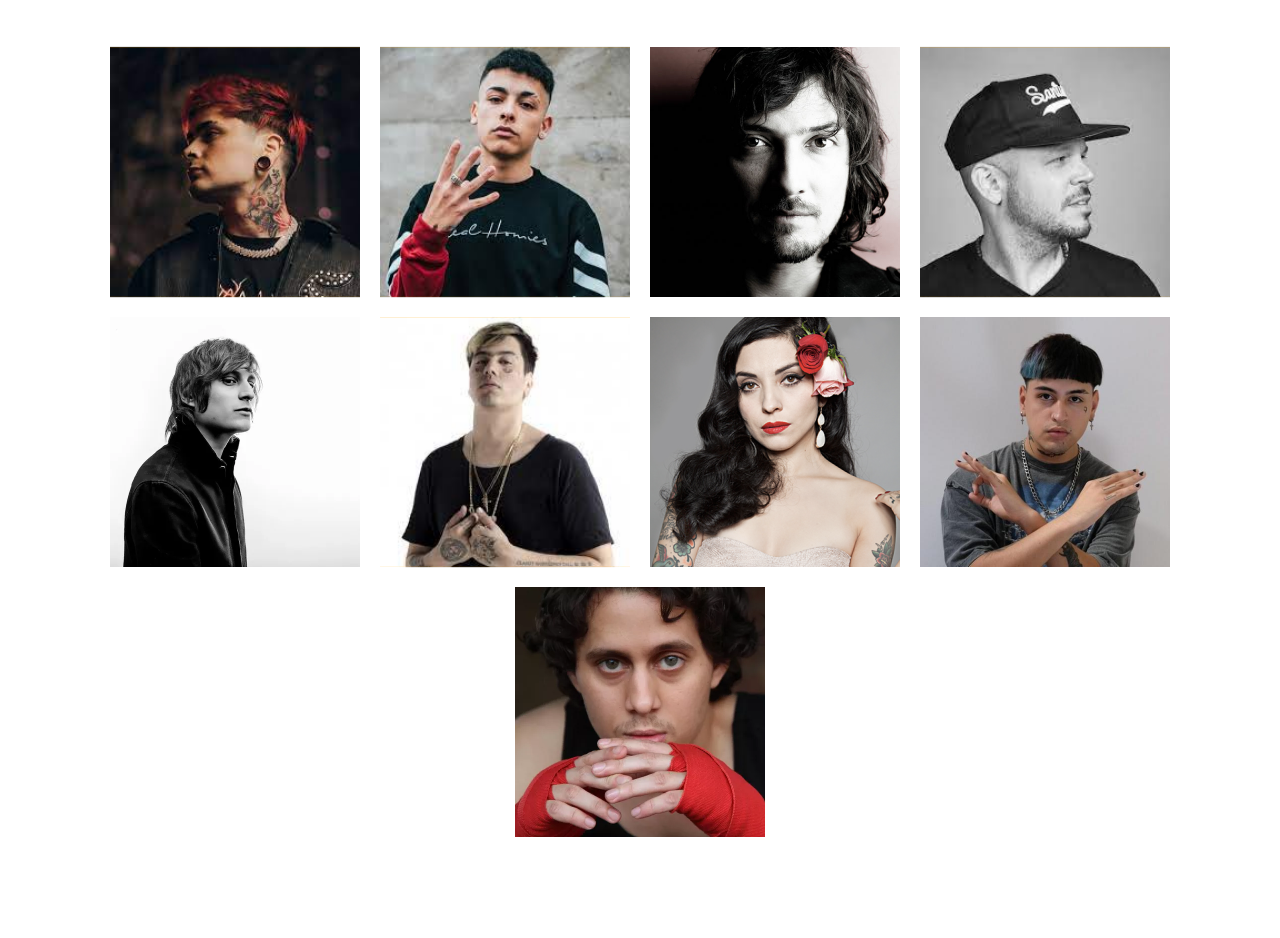
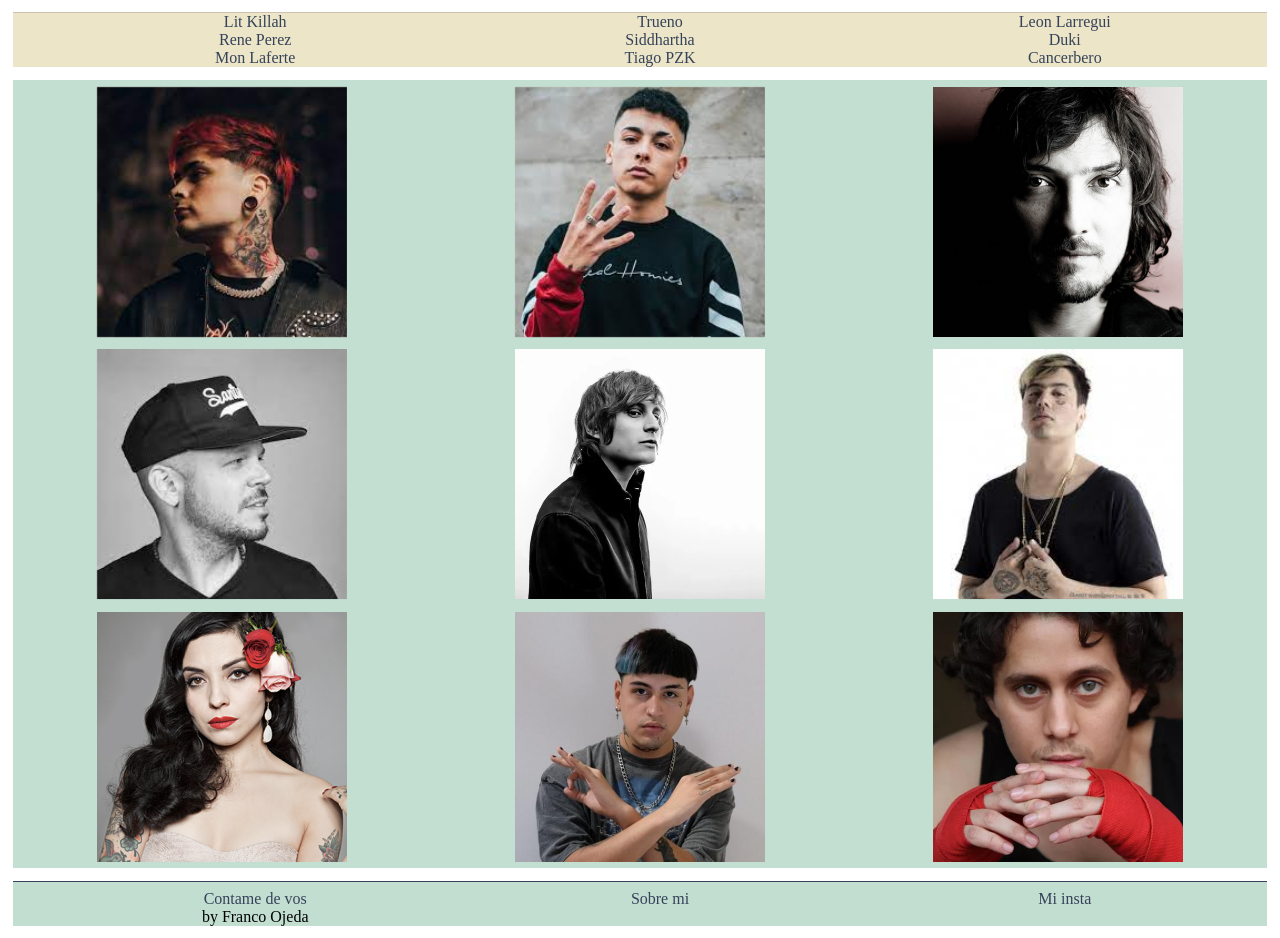
Before and after one commit to FrancoOjeda/mi-top-de-artistas, a plain HTML site: page index.html in a window 1280 px wide. Shown: the part 161-1099 px from the top of the page. Before the commit the page ends 1058 px from the top, so only its background shows below. Drawn offline with Linux system fonts and the light colour scheme.

Commit message:
cambios de fondos y agrado de ids

```diff
--- a/assets/CSS/style.css
+++ b/assets/CSS/style.css
@@ -8,7 +8,13 @@ body{
 
 .main-container{
     display: grid;
-
+    grid-template-columns: repeat(4, 1fr);
+    grid-template-rows: auto;
+    grid-template-areas: "header header header header"
+                        "aside main main main"
+                        "aside main main main"
+                        "aside main main main"
+                        "footer footer footer footer";
 }
 
 img{
@@ -24,6 +30,10 @@ img{
     justify-content: center;
     display: flex;
     flex-direction: column;
+    background-color: rgb(194, 222, 209);
+    color: rgb(53, 66, 89);
+    grid-area: header;
+    margin: 1%;
 }
 
 .encabezado p {
@@ -38,32 +48,32 @@ img{
 }
 /* contenido principal */
 
-/* .main-content{
-    display: grid;
-    grid-template-columns: repeat(auto-fill, minmax(360px, 1fr));
-    grid-template-rows: minmax(auto, 1fr)
-} */
-
-/* primer tarjeta flip */
 
 .main-content{
-    margin: 50px auto;
-    display: flex;
-    justify-content: center;
-    flex-wrap: wrap;
+    margin: 1%;
+    display: grid;
+    grid-template-columns: repeat(auto-fill, minmax(350px, 1fr));
+    justify-items: center;
+    background-color: hsl(152, 30%, 82%);
+
 }
 
 .card{
-    margin: 10px;
+    display: flex;
+    justify-content: space-around;
+    flex-wrap: wrap;
+    color: rgb(53, 66, 89);
+    margin: 1.5%;
 }
 
 .lit, .trueno, .leon, .rene, .siddhartha, .duki, .tiago, .mon, .cancerbero{
     width: 250px;
     height: 250px;
-    background: orange;
+    background: rgb(205, 194, 174);
     position: relative;
     transform-style: preserve-3d;
     transition: 1.5s ease;
+    /* margin: 4em; */
 }
 
 .front, .back{
@@ -114,3 +124,47 @@ img{
 .cancerbero:hover{
     transform: rotateY(180deg);
 }
+
+button{
+    color: rgb(53, 66, 89);
+    border-radius: 2em;
+    border: none;
+    background-color: rgb(205, 194, 174);
+}
+
+
+ul{
+    display: grid;
+    grid-template-columns: repeat(auto-fill, minmax(350px, 1fr));
+    margin: 0;
+    justify-items: center;
+}
+
+li{
+    list-style-type: none;
+    text-transform: inherit;
+}
+
+li a{
+    color: rgb(53, 66, 89);
+    text-decoration: none;
+}
+
+.navbar{
+    background-color: rgb(236, 229, 199);
+    margin: 1%;
+    border-top:1px solid rgb(205, 194, 174)
+
+}
+
+footer{
+    background-color: rgb(194, 222, 209);
+    border-top: 1.5px solid rgb(53, 66, 89);
+    padding-top: 0.5em;
+    margin: 1%;
+
+}
+
+@media screen {
+
+}
--- a/index.html
+++ b/index.html
@@ -18,99 +18,138 @@
                 Esta es una lista de mis artistas favoritos, una breve descripcion de ellos y sus mejores canciones para mi
             </p>
         </header>
+
+        <nav class="navbar">
+            <ul>
+                <li><a href="#lit" rel="noopener noreferrer">Lit Killah</a>
+                </li>
+                <li>
+                    <a href="#trueno"  rel="noopener noreferrer">Trueno</a>
+                </li>
+                <li>
+                    <a href="#leon"  rel="noopener noreferrer">Leon Larregui</a>
+                </li>
+                <li>
+                    <a href="#rene"  rel="noopener noreferrer">Rene Perez</a>
+                </li>
+                <li>
+                    <a href="#Siddhartha"  rel="noopener noreferrer">Siddhartha</a>
+                </li>
+                <li>
+                    <a href="#duki"  rel="noopener noreferrer">Duki
+                    </a>
+                </li>
+                <li>
+                    <a href="#mon"  rel="noopener noreferrer">Mon Laferte</a>
+                </li>
+                <li>
+                    <a href="#tiago"  rel="noopener noreferrer">Tiago PZK</a>
+                </li>
+                <li><a href="#cancerbero"  rel="noopener noreferrer">Cancerbero</a></li>
+            </ul>
+        </nav>
+
         <main class="main-content">
             <div class="card">
-                <article class="lit">
+                <article class="lit" id="lit">
                     <div class="front">
                         <img src="./assets/images/lit.jpg" alt=" Artista Lit Killah">
                     </div>
                     <div class="back">
                         <h2>Lit Killah</h2>
                         <p class="hidden">Lorem ipsum dolor sit amet consectetur adipisicing elit. Cumque, non perspiciatis architecto rerum inventore illum porro aliquam modi ex, suscipit asperiores blanditiis quo molestias repellendus molestiae quasi. Iure, neque reprehenderit?</p>
+                        <button>Ver mas</button>
                     </div>
                 </article>
             </div>
             <div class="card">
-                <article class="trueno">
+                <article class="trueno" id="trueno">
                     <div class="front">
                         <img src="./assets/images/trueno.jpg" alt="Artista Trueno">
                     </div>
                     <div class="back">
                         <h2>Trueno</h2>
                         <p class="hidden">Lorem ipsum dolor sit amet consectetur adipisicing elit. Cumque, non perspiciatis architecto rerum inventore illum porro aliquam modi ex, suscipit asperiores blanditiis quo molestias repellendus molestiae quasi. Iure, neque reprehenderit?</p>
+                        <button>Ver mas</button>
                     </div>
                 </article>
             </div>
 
             <div class="card">
-                <article class="leon">
+                <article class="leon" id="leon">
                     <div class="front">
                     <img src="./assets/images/Leon.jpg" alt="Artista Leon Larregui">
                     </div>
                 <div class="back">
                     <h2>Leon Larregui</h2>
                     <p class="hidden">Lorem ipsum dolor sit amet consectetur adipisicing elit. Cumque, non perspiciatis architecto rerum inventore illum porro aliquam modi ex, suscipit asperiores blanditiis quo molestias repellendus molestiae quasi. Iure, neque reprehenderit?</p>
+                    <button>Ver mas</button>
                 </div>
                 </article>
             </div>
 
             <div class="card">
-                <article class="rene">
+                <article class="rene" id="rene">
                     <div class="front">
                         <img src="./assets/images/calle13.jpg" alt="artista Rene Perez">
                     </div>
                     <div class="back">
                         <h2>Rene perez</h2>
                         <p class="hidden">Lorem ipsum dolor sit amet consectetur adipisicing elit. Cumque, non perspiciatis architecto rerum inventore illum porro aliquam modi ex, suscipit asperiores blanditiis quo molestias repellendus molestiae quasi. Iure, neque reprehenderit?</p>
+                        <button>Ver mas</button>
                     </div>
                 </article>
             </div>
             <div class="card">
-                <article class="siddhartha">
+                <article class="siddhartha" id="siddhartha">
                     <div class="front">
                         <img src="./assets/images/siddhartha.jpg" alt="Artista siddhartha">
                     </div>
                     <div class="back">
                         <h2>Siddhartha</h2>
                         <p class="hidden">Lorem ipsum dolor   sit amet consectetur adipisicing elit. Cumque, non perspiciatis architecto rerum inventore illum porro aliquam modi ex, suscipit asperiores blanditiis quo molestias repellendus molestiae quasi. Iure, neque reprehenderit?</p>
+                        <button>Ver mas</button>
                     </div>
                 </article>
             </div>
             <div class="card">
-                <article class="duki">
+                <article class="duki" id="duki">
                     <div class="front">
                         <img src="./assets/images/duki.jpg" alt="Artista Duki">
                     </div>
                     <div class="back">
                         <h2>Duki</h2>
                         <p class="hidden">Lorem ipsum dolor sit amet consectetur adipisicing elit. Cumque, non perspiciatis architecto rerum inventore illum porro aliquam modi ex, suscipit asperiores blanditiis quo molestias repellendus molestiae quasi. Iure, neque reprehenderit?</p>
+                        <button>Ver mas</button>
                     </div>
                 </article>
             </div>
             <div class="card">
-                <article class="mon">
+                <article class="mon" id="mon">
                     <div class="front">
                         <img src="./assets/images/MonLaferte.jpg" alt="Artista Mon Laferte">
                     </div>
                     <div class="back">
                         <h2>Mon Laferte</h2>
                         <p class="hidden">Lorem ipsum dolor sit amet consectetur adipisicing elit. Cumque, non perspiciatis architecto rerum inventore illum porro aliquam modi ex, suscipit asperiores blanditiis quo molestias repellendus molestiae quasi. Iure, neque reprehenderit?</p>
+                        <button>Ver mas</button>
                     </div>
                 </article>
             </div>
             <div class="card">
-                <article class="tiago">
+                <article class="tiago" id="tiago">
                     <div class="front">
                         <img src="./assets/images/tiago.jpg" alt="Artista Tiago PZK">
                     </div>
                     <div class="back">
                         <h2>Tiago PZK</h2>
                         <p class="hidden">Lorem ipsum dolor sit amet consectetur adipisicing elit. Cumque, non perspiciatis architecto rerum inventore illum porro aliquam modi ex, suscipit asperiores blanditiis quo molestias repellendus molestiae quasi. Iure, neque reprehenderit?</p>
+                        <button>Ver mas</button>
                     </div>
                 </article>
             </div>
             <div class="card">
-                <article class="cancerbero">
+                <article class="cancerbero" id="cancerbero">
                     <div class="front">
                         <img src="./assets/images/cancerbero.jpg" alt="Artista Cancerbero">
 
@@ -118,12 +157,22 @@
                     <div class="back">
                         <h2>Cancerbero</h2>
                         <p class="hidden">Lorem ipsum dolor sit amet consectetur adipisicing elit. Cumque, non perspiciatis architecto rerum inventore illum porro aliquam modi ex, suscipit asperiores blanditiis quo molestias repellendus molestiae quasi. Iure, neque reprehenderit?</p>
+                        <button>Ver mas</button>
                     </div>
                 </article>
             </div>
 
         </main>
 
+        <footer>
+            <ul>
+                <li><a href=""> Contame de vos</a></li>
+                <li><a href="">Sobre mi</a></li>
+                <li><a href="https://www.instagram.com/chinchu21/" target="_blank" rel="noopener noreferrer">Mi insta</a></li>
+                <li>by Franco Ojeda</li>
+            </ul>
+        </footer>
+
     </div>
 
 </body>
```
